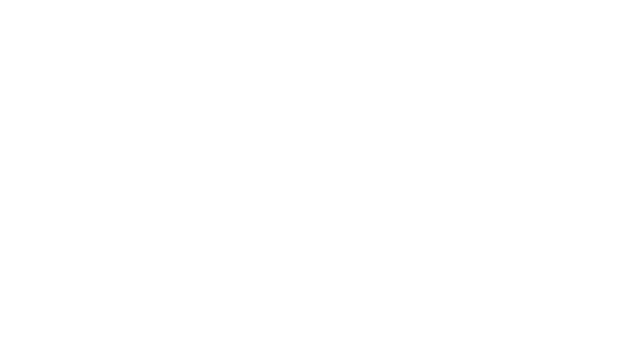
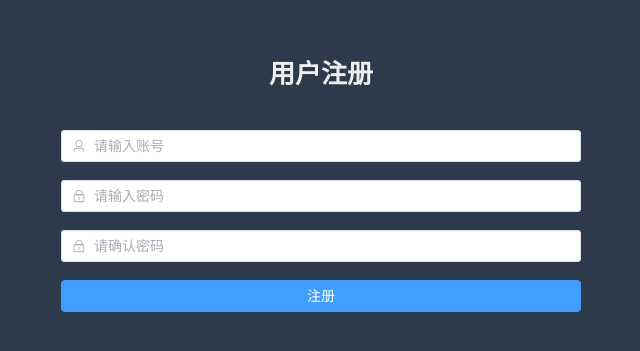
Before and after one commit to xuhe2/intelligence-software-expr3, a Vue app in the folder frontend/: page /register in a window 1280 px wide. Before the commit this address had no page. Shown: the part 107-458 px from the top of the page, without its empty margins (319-959 px from the left). Built offline with nearby package versions, Linux system fonts and the light colour scheme.

Commit message:
feat: add register page

```diff
--- a/frontend/src/router/index.js
+++ b/frontend/src/router/index.js
@@ -6,7 +6,9 @@
         name: 'Login',
         component: () => import('../views/Login.vue')
     }, {
-
+        path: '/register',
+        name: 'Register',
+        component: () => import('../views/Register.vue')
     }
 ]
 
--- /dev/null
+++ b/frontend/src/views/Register.vue
@@ -0,0 +1,127 @@
+<template>
+    <div class="register-container">
+        <el-form class="register-form" :model="registerForm" :rules="registerRules" ref="registerFormRef">
+            <h3 class="title">用户注册</h3>
+            <el-form-item prop="username">
+                <el-input v-model="registerForm.username" placeholder="请输入账号">
+                    <template #prefix>
+                        <el-icon class="el-input__icon">
+                            <user />
+                        </el-icon>
+                    </template>
+                </el-input>
+            </el-form-item>
+            <el-form-item prop="password">
+                <el-input v-model="registerForm.password" placeholder="请输入密码" show-password>
+                    <template #prefix>
+                        <el-icon class="el-input__icon">
+                            <lock />
+                        </el-icon>
+                    </template>
+                </el-input>
+            </el-form-item>
+            <el-form-item prop="confirmPassword">
+                <el-input v-model="registerForm.confirmPassword" placeholder="请确认密码" show-password>
+                    <template #prefix>
+                        <el-icon class="el-input__icon">
+                            <lock />
+                        </el-icon>
+                    </template>
+                </el-input>
+            </el-form-item>
+            <el-form-item>
+                <el-button type="primary" style="width:100%;" @click="register">注册</el-button>
+            </el-form-item>
+        </el-form>
+    </div>
+</template>
+
+<script setup>
+import { reactive, ref } from 'vue'
+import { User, Lock } from '@element-plus/icons-vue'
+import { ElMessage } from 'element-plus'
+
+import router from '../router';
+
+import backendAPI from '../api/backend';
+import { encryptPassword } from '../utils/crypt';
+
+const validateConfirmPassword = (rule, value, callback) => {
+    if (value !== registerForm.password) {
+        callback(new Error('两次输入密码不一致!'))
+    } else {
+        callback()
+    }
+}
+
+const registerRules = ref({
+    username: [
+        { required: true, trigger: 'blur', message: '请输入您的账号' },
+        { min: 3, max: 15, message: '账号长度在 3 到 15 个字符', trigger: 'blur' }
+    ],
+    password: [
+        { required: true, trigger: 'blur', message: '请输入您的密码' },
+        { min: 6, message: '密码长度不能少于6位', trigger: 'blur' }
+    ],
+    confirmPassword: [
+        { required: true, trigger: 'blur', message: '请再次输入您的密码' },
+        { validator: validateConfirmPassword, trigger: 'blur' }
+    ]
+})
+
+const registerForm = reactive({
+    username: '',
+    password: '',
+    confirmPassword: ''
+})
+
+const register = () => {
+    // encrypt password
+    let body = {
+        username: registerForm.username,
+        password: encryptPassword(registerForm.password)
+    }
+    backendAPI.post('/register', body).then(res => {
+        ElMessage({
+            message: "注册成功，请登录",
+            type: 'success',
+            plain: true,
+        })
+        // 可以在这里进行页面跳转，例如跳转到登录页面
+        router.push('/')
+    }).catch(err => {
+        ElMessage({
+            message: err.response.data["error"],
+            type: 'error',
+            plain: true,
+        })
+    })
+}
+
+</script>
+
+<style scoped>
+.register-container {
+    width: 100%;
+    height: 100vh;
+    background-color: #2d3a4b;
+    overflow: hidden;
+}
+
+.register-form {
+    position: relative;
+    width: 520px;
+    max-width: 100%;
+    padding: 160px 35px 0;
+    margin: 0 auto;
+    overflow: hidden;
+}
+
+.title {
+    font-size: 26px;
+    color: #eee;
+    margin: 0px auto 40px auto;
+    text-align: center;
+    font-weight: bold;
+}
+</style>
```
